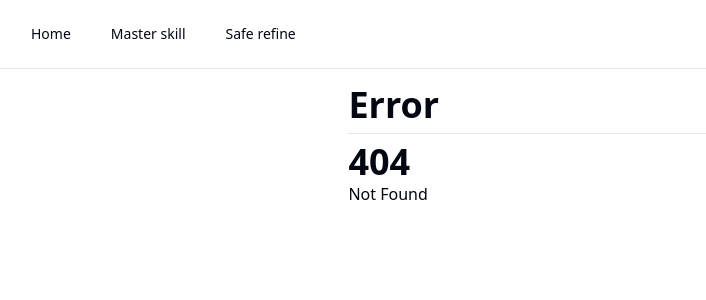
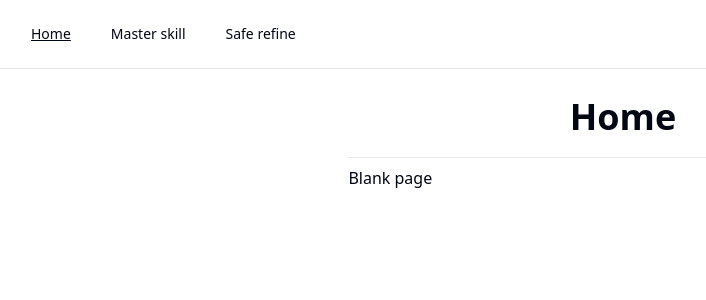
Before and after one commit to fossabot/romc-tools, a SvelteKit app: page / in a window 1280 px wide. Before the commit this address had no page. Shown: the top 300 px of the page, without its empty margins (17-723 px from the left). Built offline with nearby package versions, Linux system fonts and the light colour scheme.

Commit message:
add view transition

```diff
--- a/src/app.css
+++ b/src/app.css
@@ -120,9 +120,6 @@
 	}
 
 	h1 {
-		@apply text-4xl font-bold;
-	}
-	h2 {
-		@apply text-2xl font-semibold;
+		@apply text-2xl font-bold sm:text-4xl;
 	}
 }
--- a/src/routes/+layout.svelte
+++ b/src/routes/+layout.svelte
@@ -1,14 +1,41 @@
 <script lang="ts">
+	import { onNavigate } from '$app/navigation';
 	import { base } from '$app/paths';
 	import { page } from '$app/state';
 	import { Button } from '$lib/components/ui/button';
 	import { Separator } from '$lib/components/ui/separator';
+	import { cn } from '$lib/utils';
 	import { ModeWatcher } from 'mode-watcher';
 	import '../app.css';
 
 	let { children } = $props();
 
 	const { title = 'Error' } = $derived(page.data);
+
+	const routes = [
+		{ id: '/', title: 'Home' },
+		{ id: '/calculator/master-skill', title: 'Master skill' },
+		{ id: '/calculator/safe-refine', title: 'Safe refine' },
+	];
+
+	let transition_name = $state<'slide-1' | 'slide-2'>('slide-1');
+	onNavigate((navigation) => {
+		const { from, to } = navigation;
+		if (!document.startViewTransition || from?.route.id === to?.route.id) return;
+
+		return new Promise((resolve) => {
+			transition_name =
+				routes.findIndex(({ id }) => id === from?.route.id) <
+				routes.findIndex(({ id }) => id === to?.route.id)
+					? 'slide-1'
+					: 'slide-2';
+
+			document.startViewTransition(async () => {
+				resolve();
+				await navigation.complete;
+			});
+		});
+	});
 </script>
 
 <svelte:head>
@@ -17,20 +44,125 @@
 
 <ModeWatcher />
 
-<div class="min-h-[100vh]">
+<div class="flex min-h-[100vh] flex-col">
 	<nav
 		class="flex w-full items-center border-b px-8 py-4 max-sm:flex-col max-sm:space-y-1 sm:space-x-2"
 	>
-		<Button variant="ghost" href="{base}/">Home</Button>
-		<Button variant="ghost" href="{base}/calculator/master-skill/">Master skill</Button>
-		<Button variant="ghost" href="{base}/calculator/safe-refine/">Safe refine</Button>
+		{#each routes as { id, title }}
+			{@const href = `${base}${id}`}
+			{@const active = page.url.pathname === href}
+			<Button
+				{href}
+				variant="ghost"
+				aria-current={active ? 'page' : 'false'}
+				class={cn(active && 'underline')}
+			>
+				{title}
+			</Button>
+		{/each}
 	</nav>
 
-	<main class="mx-6 my-4 flex flex-col sm:mx-auto sm:w-[60ch]">
-		<h1>{title}</h1>
+	<main class="mx-6 my-4 flex flex-1 flex-col sm:mx-auto sm:w-[60ch]">
+		<div
+			class="flex h-12 items-center justify-center sm:h-16"
+			style="view-transition-name: heading;"
+		>
+			<h1 class="text-center">{title}</h1>
+		</div>
 
 		<Separator class="my-2" />
 
-		{@render children()}
+		<div class="flex-1" style="view-transition-name: content-{transition_name};">
+			{@render children()}
+		</div>
 	</main>
 </div>
+
+<style>
+	@media not (prefers-reduced-motion) {
+		:root {
+			view-transition-name: none;
+		}
+
+		:global(::view-transition-old(heading)),
+		:global(::view-transition-new(heading)) {
+			animation-timing-function: ease-in-out;
+			animation-name: fade;
+			animation-duration: 0.3s;
+		}
+
+		:global(::view-transition-old(*)) {
+			animation-timing-function: linear;
+			animation-duration: 0.25s;
+			animation-direction: normal;
+		}
+
+		:global(::view-transition-new(*)) {
+			animation-timing-function: ease-in;
+			animation-duration: 0.3s;
+			animation-direction: reverse;
+		}
+
+		:global(::view-transition-old(content-slide-1)),
+		:global(::view-transition-new(content-slide-2)) {
+			animation-name: fade;
+		}
+
+		:global(::view-transition-new(content-slide-1)),
+		:global(::view-transition-old(content-slide-2)) {
+			animation-name: slide-down, fade;
+		}
+
+		@media (width > 40rem /* sm breakpoint */) {
+			:global(::view-transition-old(content-slide-1)),
+			:global(::view-transition-new(content-slide-2)) {
+				animation-name: slide-left, fade;
+			}
+
+			:global(::view-transition-new(content-slide-1)),
+			:global(::view-transition-old(content-slide-2)) {
+				animation-name: slide-right, fade;
+			}
+		}
+	}
+
+	@keyframes slide-right {
+		from {
+			transform: translateX(0);
+		}
+
+		to {
+			transform: translateX(50%);
+		}
+	}
+
+	@keyframes slide-left {
+		from {
+			transform: translateX(0);
+		}
+
+		to {
+			transform: translateX(-50%);
+		}
+	}
+
+	@keyframes slide-down {
+		from {
+			transform: translateY(0);
+		}
+
+		to {
+			transform: translateY(34%);
+		}
+	}
+
+	@keyframes fade {
+		from {
+			opacity: 100%;
+		}
+
+		to {
+			opacity: 0%;
+		}
+	}
+</style>
--- /dev/null
+++ b/src/routes/+page.svelte
@@ -0,0 +1 @@
+<p>Blank page</p>
--- a/src/routes/+page.ts
+++ b/src/routes/+page.ts
@@ -1,3 +1,3 @@
 import type { PageLoad } from './$types';
 
-export const load: PageLoad = () => ({ title: 'Blank page' });
+export const load: PageLoad = () => ({ title: 'Home' });
```
